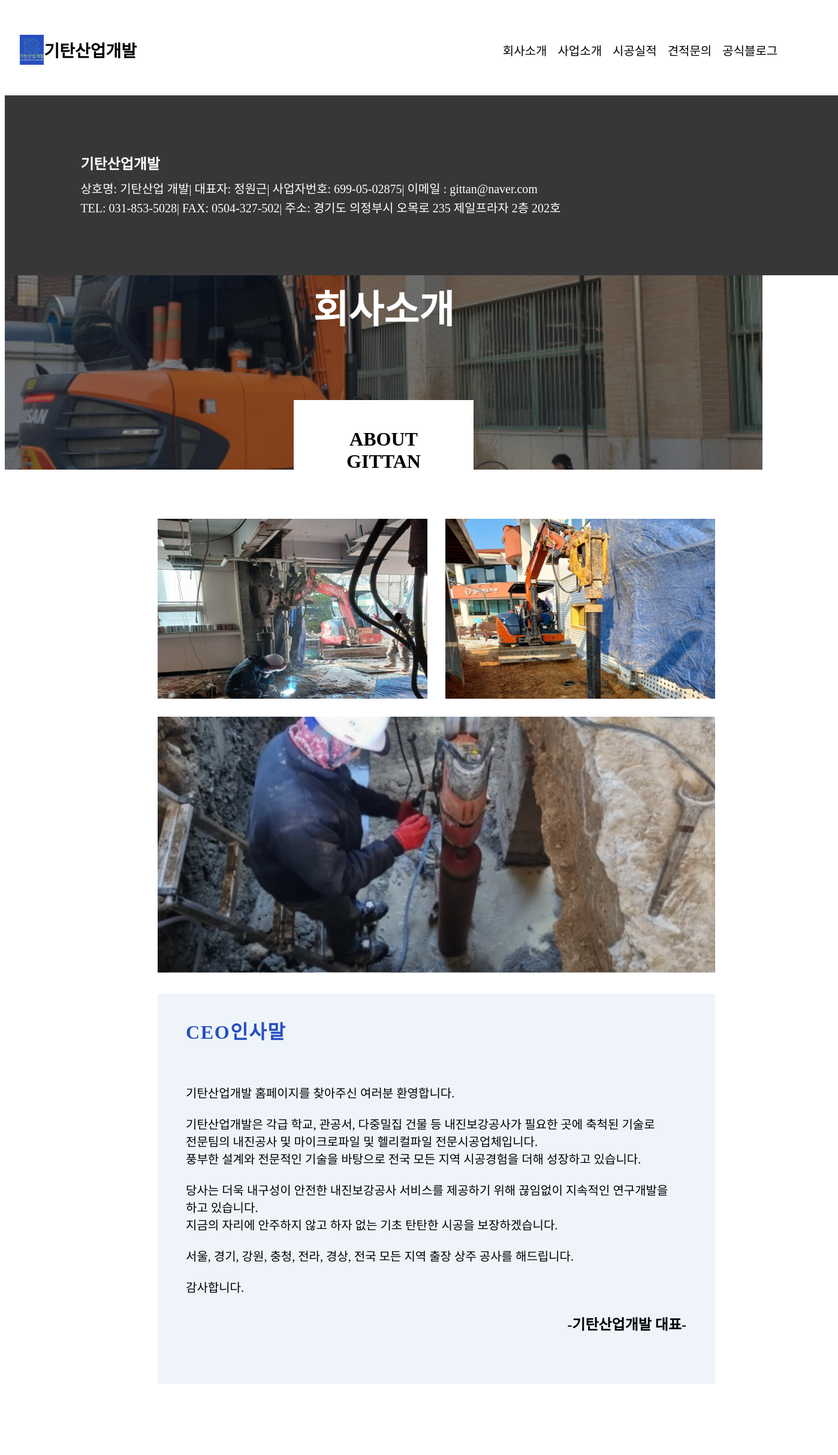
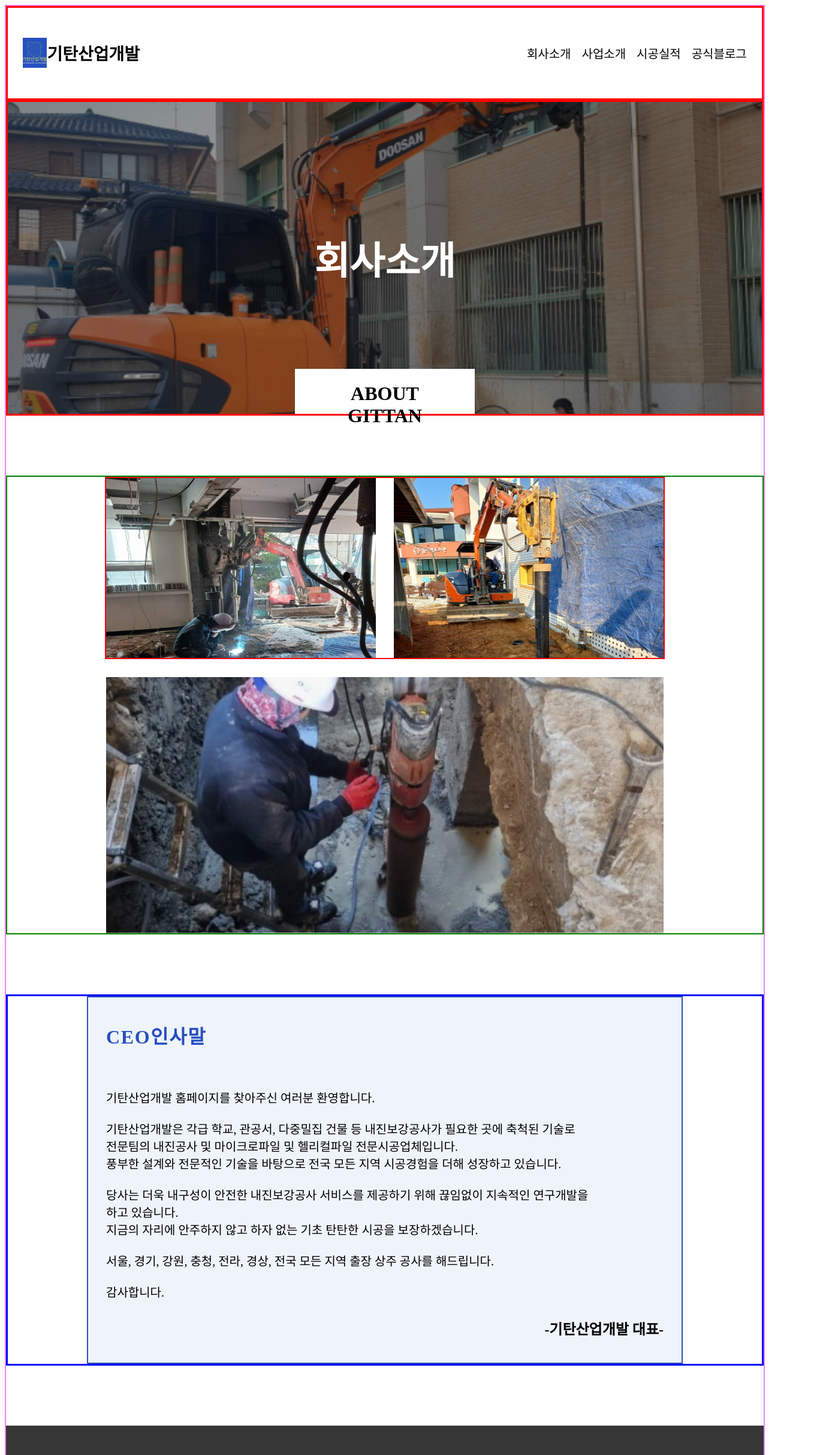
Before and after one commit to HUMBLE25/gittan_homepage, a Next.js app: page /introduceCo in a window 1280 px wide. Shown: the top 2426 px of the page at 60% size, 1398 px wide, since content can reach past the window. Before the commit the page ends 2307 px from the top, so only its background shows below. Built offline with nearby package versions, Linux system fonts and the light colour scheme.

Commit message:
create introduce.tsx

```diff
--- a/src/components/Header.tsx
+++ b/src/components/Header.tsx
@@ -1,8 +1,8 @@
-// Header.tsx
-
+import Link from 'next/link';
 import styles from '@/src/styles/header.module.css';
 
 const Header: React.FC = () => {
+
     return (
         <div className={styles.header_container}>
             <div className={styles.logo_wrapper}>
@@ -11,11 +11,11 @@ const Header: React.FC = () => {
             </div>
             <div className={styles.spacer} />
             <div className={styles.menu_wrapper}>
-                <div className={styles.menuItem}>회사소개</div>
-                <div className={styles.menuItem}>사업소개</div>
-                <div className={styles.menuItem}>시공실적</div>
-                <div className={styles.menuItem}>견적문의</div>
-                <div className={styles.menuItem}>공식블로그</div>
+                <Link href="/introduceCo" className={styles.menuItem}>회사소개</Link>
+                <Link href="/microPiles" className={styles.menuItem}>사업소개</Link>
+                <Link href="/constructionPerformance" className={styles.menuItem}>시공실적</Link>
+                {/* <Link href="/estimateInquiry" className={styles.menuItem}>견적문의</Link> */}
+                <div className={styles.menuItem}><a href='https://blog.naver.com/gittan'>공식블로그</a></div>
             </div>
         </div>
     );
--- a/src/pages/introduceCo.tsx
+++ b/src/pages/introduceCo.tsx
@@ -1,13 +1,14 @@
 import React from 'react';
 import Header from '../components/Header';
 import Footer from '../components/Footer';
-import styles from '@/src/styles/introduce.module.css';
+import styles from '@/src/styles/introduceCo.module.css';
 const IntroduceCo: React.FC = () => {
     return (
-        <div className={styles.container}>
+        <div className={styles.wrapper}>
 
             <Header />
-            <div className={styles.main_container}>
+
+            <div className={styles.banner_container}>
                 <div className={styles.overlay}/>
                 <div className={styles.main_image}/>
                 <div className={styles.overlay_text}>회사소개</div>
@@ -24,13 +25,14 @@ const IntroduceCo: React.FC = () => {
                 <div className={styles.large_image} />
             </div>
 
-
+            <div className={styles.greeting_wapper}>
                 <div className={styles.greeting_container}>
                     <div className={styles.greeting_inner_container}>
                         <div className={styles.title}>CEO인사말</div>
                         <div className={styles.content}>기탄산업개발 홈페이지를 찾아주신 여러분 환영합니다.<br /><br />기탄산업개발은 각급 학교, 관공서, 다중밀집 건물 등 내진보강공사가 필요한 곳에 축척된 기술로 <br />전문팀의 내진공사 및 마이크로파일 및 헬리컬파일 전문시공업체입니다.<br />풍부한 설계와 전문적인 기술을 바탕으로 전국 모든 지역 시공경험을 더해 성장하고 있습니다.<br /><br />당사는 더욱 내구성이 안전한 내진보강공사 서비스를 제공하기 위해 끊임없이 지속적인 연구개발을<br />하고 있습니다.<br />지금의 자리에 안주하지 않고  하자 없는 기초 탄탄한 시공을 보장하겠습니다.<br /><br />서울, 경기, 강원, 충청, 전라, 경상, 전국 모든 지역 출장 상주 공사를 해드립니다.<br /><br />감사합니다.</div>
                     </div>
                     <div className={styles.signature}>-기탄산업개발 대표-</div>
+                </div>
             </div>
 
         <Footer />
--- a/src/styles/banner.module.css
+++ b/src/styles/banner.module.css
@@ -5,7 +5,6 @@
     flex-direction: column;
     justify-content: center;
     align-items: center;
-    /* border: 3px solid blue; */
     transition: all 1s ease;
 }
 
--- a/src/styles/footer.module.css
+++ b/src/styles/footer.module.css
@@ -7,6 +7,7 @@
     display: flex;
     justify-content: center;
     align-items: center;
+    box-sizing: border-box;
     /* border: 3px solid red; */
     transition: all 1s ease;
 }
--- a/src/styles/header.module.css
+++ b/src/styles/header.module.css
@@ -5,13 +5,14 @@
     padding-right: 2%;
     padding-top: 2%;
     padding-bottom: 2%;
-    margin: 0 auto;
+    margin: 0px;
     position: relative;
     display: flex;
     justify-content: space-between;
     align-items: center;
     transition: all 1s ease;
-    /* border: 3px solid red; */
+    box-sizing: border-box;
+    border: 3px solid red;
 }
 
 .logo_wrapper {
@@ -53,6 +54,8 @@
 }
 
 .menuItem {
+    text-decoration: none;
+    color:inherit;
     position: relative;
     display: inline-block;
     color: black;
@@ -79,6 +82,10 @@
     width: 100%;
   }
 
+  .menuItem a{
+    text-decoration: none;
+    color:inherit;
+  }
 
 @media (max-width: 480px) {
     .header_container {
--- a/src/styles/introduce.module.css
+++ b/src/styles/introduceCo.module.css
@@ -1,27 +1,31 @@
-.container {
+.wrapper {
     width: 100%;
     height: 100%;
+    margin: 0px;
+    padding: 0px;
+    background: white;
     position: relative;
-    background: white;
     display: flex;
     flex-direction: column;
-    /* align-items: center; */
+    justify-content: space-around;
+    border: 2px solid violet;
 }
 
-.main_container {
-    width: 100%;
-    position: relative;
+.banner_container {
+    height: 520px;
     display: flex;
     flex-direction: column;
     justify-content: center;
     align-items: center;
+    position: relative;
+    transition: all 1s ease;
+    border: 3px solid red;
 }
 
 .main_image {
     width: 100%;
     height: 520px;
-    left: 0;
-    top: 104px;
+    top: 0px;
     position: absolute;
     background-image: url(/introduce_main_img.svg);
     background-size: cover;
@@ -31,16 +35,14 @@
 .overlay {
     width: 100%;
     height: 520px;
-    left: 0;
-    top: 104px;
+    top: 0px;
     position: absolute;
     background: linear-gradient(0deg, rgba(0, 0, 0, 0.40) 0%, rgba(0, 0, 0, 0.40) 100%);
 }
 
 .overlay_text{
     width: 100%;
-    top: 306px;
-    position: absolute;
+    position: relative;
     color: white;
     font-size: 64px;
     font-family: 'Nanum Gothic';
@@ -53,10 +55,8 @@
 .about_container {
     width: 300px;
     height: 75px;
-    padding-top: 24px;
-    padding-bottom: 24px;
-    top: 508px;
     position: absolute;
+    bottom: 0px;
     background: white;
     display: flex;
     justify-content: center;
@@ -76,14 +76,13 @@
 }
 
 .image_container {
-    position: absolute;
-    left: 255px;
-    top: 857px;
     display: flex;
     flex-direction: column;
-    justify-content: flex-start;
-    align-items: flex-start;
+    justify-content: center;
+    align-items: center;
+    margin-top: 100px;
     gap: 30px;
+    border: 2px solid green;
 }
 
 .inner_container {
@@ -91,6 +90,7 @@
     justify-content: flex-start;
     align-items: flex-start;
     gap: 30px;
+    border: 2px solid red;
 }
 
 .small_image1 {
@@ -117,17 +117,25 @@
     background-position: center;
 }
 
+.greeting_wapper{
+    display: flex;
+    flex-direction: column;
+    justify-content: center;
+    align-items: center;
+    margin: 100px 0px 100px 0px;
+    border: 3px solid blue;
+}
+
 .greeting_container {
-    padding: 38px 48px 83px 47px;
-    position: absolute;
-    left: 255px;
-    top: 1649px;
+    width: 930px;
+    padding: 40px 30px 40px 30px;
     background: rgba(222, 234, 246, 0.50);
     display: flex;
     flex-direction: column;
     justify-content: flex-start;
     align-items: flex-end;
     gap: 29px;
+    border: solid 2px #274FC1;
 }
 
 .greeting_inner_container {
@@ -166,3 +174,15 @@
     font-weight: 700;
     word-wrap: break-word;
 }
+
+@media (max-width: 480px) {
+
+  }
+
+  @media (min-width: 481px) and (max-width: 768px) {
+
+  }
+
+  @media (min-width: 769px) and (max-width: 1024px) {
+
+  }
--- a/src/styles/page.module.css
+++ b/src/styles/page.module.css
@@ -3,8 +3,8 @@
     height: 100%;
     margin: 0px;
     padding: 0px;
+    background: white;
     position: relative;
-    background: white;
     display: flex;
     flex-direction: column;
     justify-content: space-around;
@@ -18,7 +18,6 @@
     justify-content: space-evenly;
     align-items: center;
     position: relative;
-    /* border: 2px solid green; */
     transition: all 1.5s ease;
 }
 
```
Lines whose indentation alone changed are shown as unchanged.
